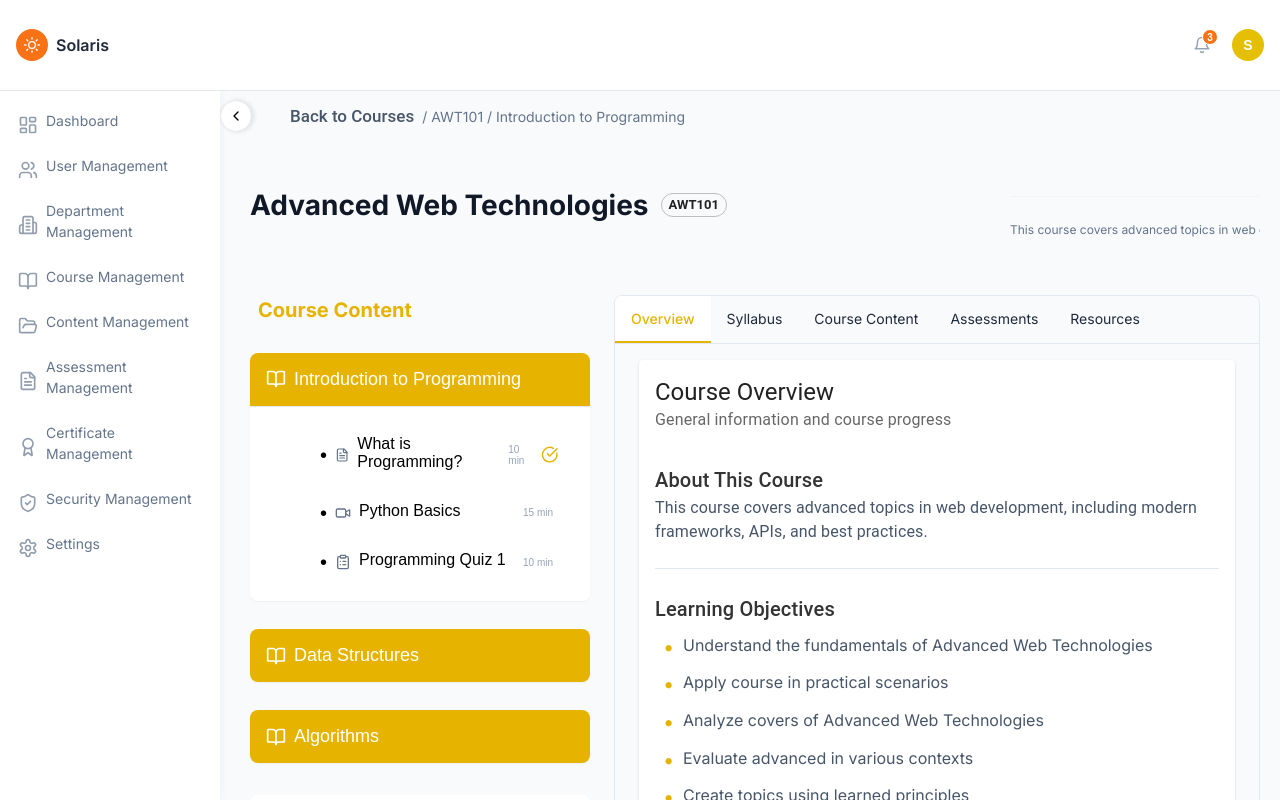
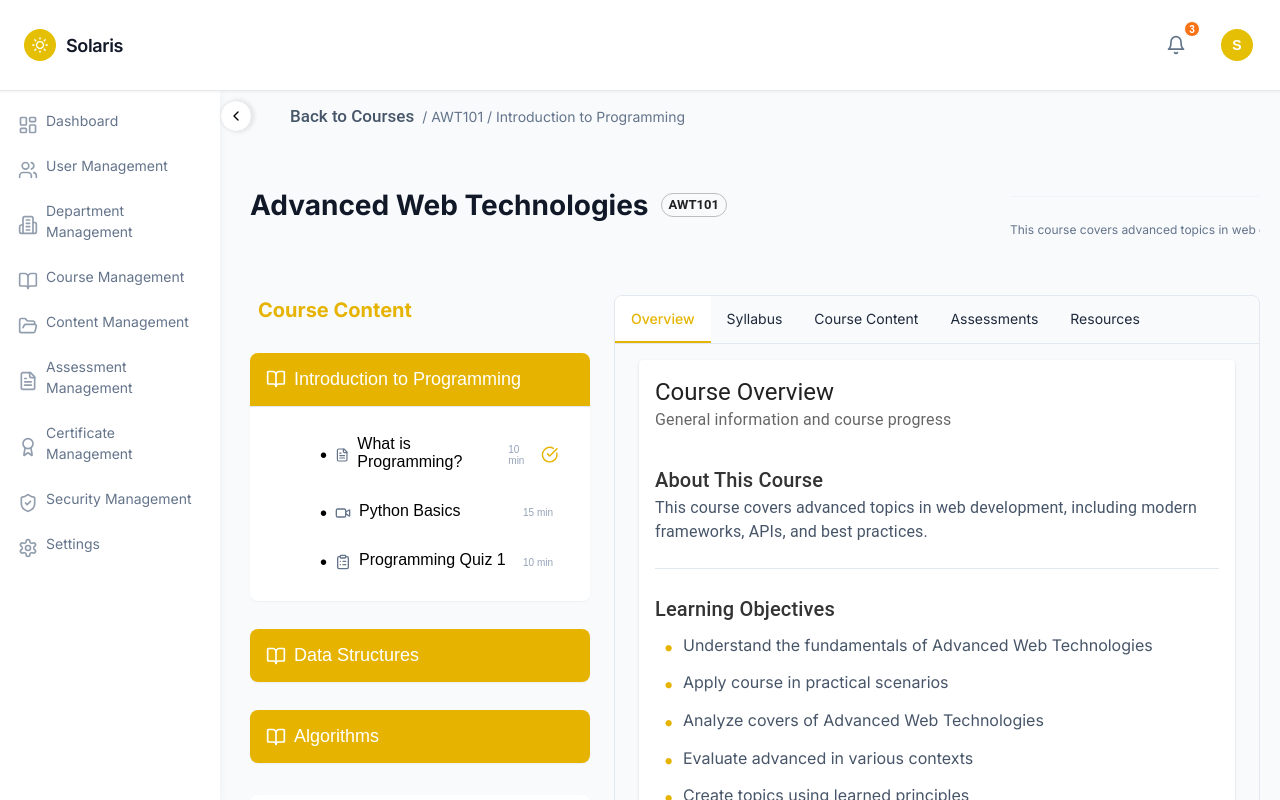
Before and after one commit to TalaAF/Solaris_Frontend, a React (Vite) app in the folder Solaris/: page /courses/1 in a window 1280 px wide. Shown: the top 800 px of the page. Built offline with nearby package versions, Linux system fonts and the light colour scheme; some icons are missing.

Commit message:
style: Update Header component styles for improved layout and consistency

```diff
--- a/Solaris/src/components/layout/Header.css
+++ b/Solaris/src/components/layout/Header.css
@@ -2,9 +2,16 @@
   display: flex;
   justify-content: space-between;
   align-items: center;
-  padding: 10px 16px;
+  padding: 12px 24px;
   background-color: white;
   border-bottom: 1px solid #e5e7eb;
+  position: fixed;
+  top: 0;
+  left: 0;
+  right: 0;
+  height: 60px;
+  z-index: 1000;
+  box-shadow: 0 1px 3px rgba(0, 0, 0, 0.05);
 }
 
 .logo-container {
@@ -15,29 +22,33 @@
 .logo-icon {
   width: 32px;
   height: 32px;
-  background-color: #f97316;
+  background-color: #e5bf03; /* Changed to yellow */
   border-radius: 50%;
   display: flex;
   align-items: center;
   justify-content: center;
   color: white;
-  margin-right: 8px;
+  margin-right: 10px;
+  transition: all 0.2s;
 }
 
 .logo-icon svg {
   stroke: white;
+  width: 16px;
+  height: 16px;
 }
 
 .logo-text {
   font-weight: 600;
-  font-size: 16px;
-  color: #1e293b;
+  font-size: 18px;
+  color: #111827;
+  letter-spacing: -0.02em;
 }
 
 .header-icons {
   display: flex;
   align-items: center;
-  gap: 20px;
+  gap: 24px;
 }
 
 .icon-button {
@@ -48,47 +59,68 @@
   align-items: center;
   justify-content: center;
   position: relative;
-  color: #94a3b8;
-  padding: 0;
-  width: 20px;
-  height: 20px;
+  color: #64748b;
+  padding: 8px;
+  width: 36px;
+  height: 36px;
+  border-radius: 50%;
+  transition: background-color 0.2s, color 0.2s;
 }
 
 .icon-button:hover {
-  color: #64748b;
+  color: #111827;
+  background-color: #f8fafc;
+}
+
+.notification-button {
+  position: relative;
 }
 
 .notification-dot {
   position: absolute;
-  top: -2px;
-  right: -2px;
-  width: 8px;
-  height: 8px;
+  top: 4px;
+  right: 4px;
+  width: 10px;
+  height: 10px;
   border-radius: 50%;
+  border: 2px solid white;
 }
 
 .orange-dot {
-  background-color: #f97316;
+  background-color: #e5bf03; /* Changed to yellow */
 }
 
 .blue-dot {
-  background-color: #3b82f6;
+  background-color: #e5bf03; /* Changed to yellow for consistency */
 }
 
 .user-button {
-  width: auto;
-  height: auto;
+  padding: 0;
+  border-radius: 50%;
+  overflow: hidden;
+  width: 38px;
+  height: 38px;
 }
 
 .user-avatar {
-  width: 32px;
-  height: 32px;
-  background-color: #fdba74;
+  width: 38px;
+  height: 38px;
+  background-color: #e5bf03; /* Changed to yellow */
   border-radius: 50%;
   display: flex;
   align-items: center;
   justify-content: center;
   color: white;
   font-weight: 500;
-  font-size: 14px;
+  font-size: 16px;
+  transition: all 0.2s;
 }
+
+.user-button:hover .user-avatar {
+  background-color: #d4b003; /* Darker yellow on hover */
+}
+
+/* Add space below header for fixed positioning */
+/* body {
+  padding-top: 60px;
+} */
--- a/Solaris/src/components/layout/Header.jsx
+++ b/Solaris/src/components/layout/Header.jsx
@@ -44,7 +44,7 @@ const Header = () => {
             onClick={toggleNotificationsPanel}
             aria-label="Open notifications"
           >
-            <svg xmlns="http://www.w3.org/2000/svg" width="18" height="18" viewBox="0 0 24 24" fill="none" stroke="currentColor" strokeWidth="2" strokeLinecap="round" strokeLinejoin="round">
+            <svg xmlns="http://www.w3.org/2000/svg" width="20" height="20" viewBox="0 0 24 24" fill="none" stroke="currentColor" strokeWidth="2" strokeLinecap="round" strokeLinejoin="round">
               <path d="M18 8A6 6 0 0 0 6 8c0 7-3 9-3 9h18s-3-2-3-9"></path>
               <path d="M13.73 21a2 2 0 0 1-3.46 0"></path>
             </svg>
```
